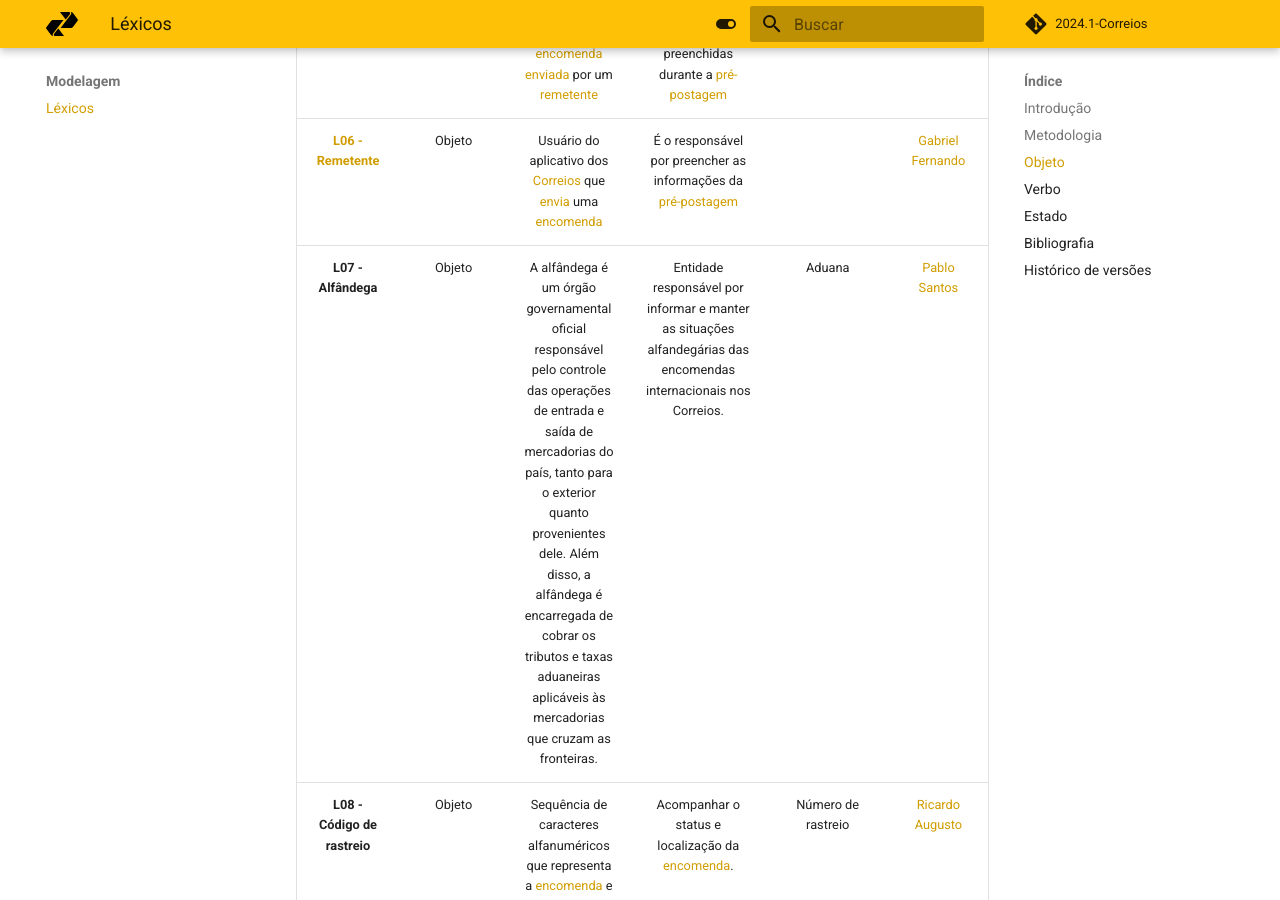
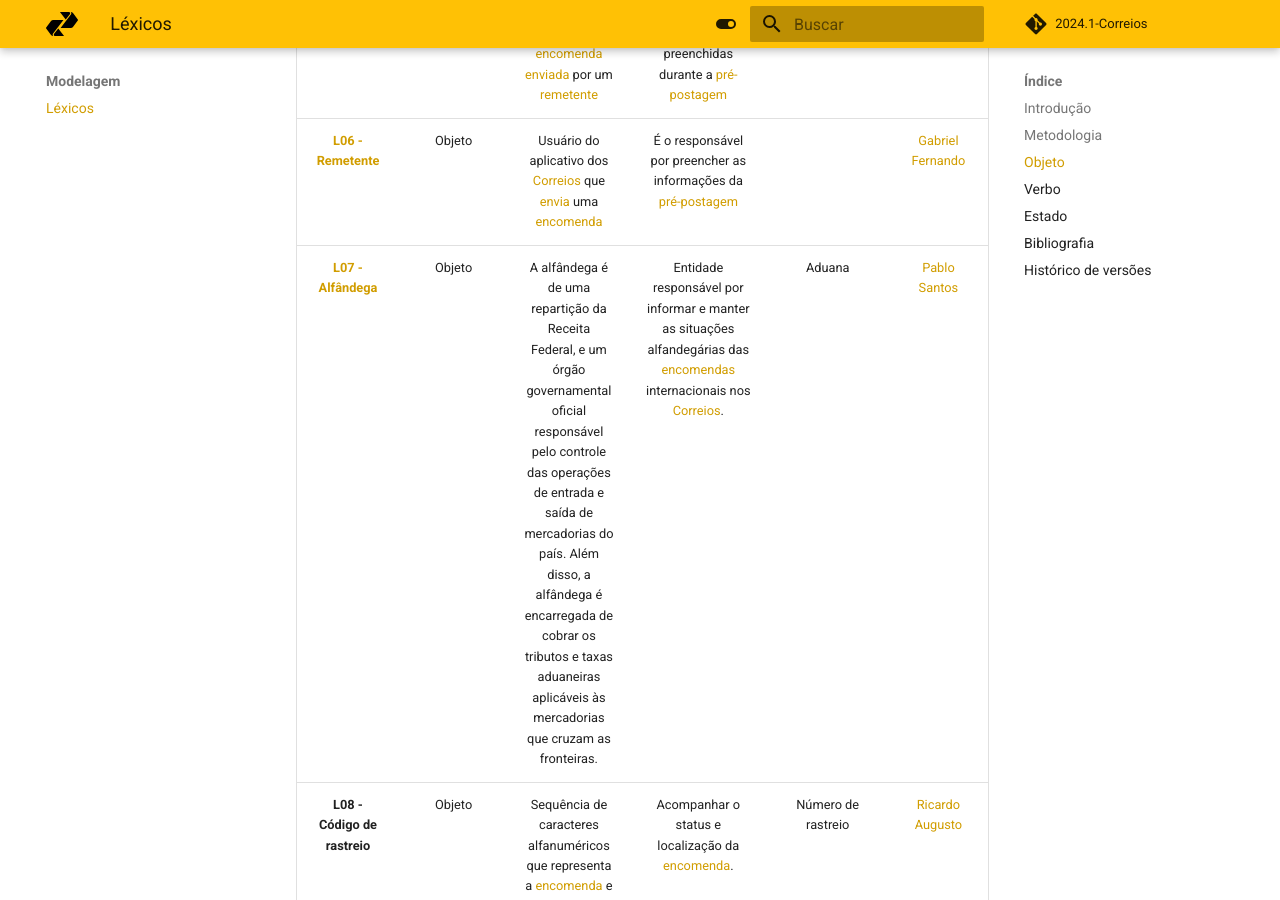
Before and after one commit to Requisitos-de-Software/2024.1-Serasa, an MkDocs documentation site: the page built from docs/modelagem/lexicos.md, in a window 1280 px wide and 900 px high, scrolled down 2001 px. Built offline with MkDocs 1.6.1 and Material for MkDocs 9.7.7, drawn with Linux system fonts in a browser that asks for light colours; comment, search, counter and statistics services are not loaded; some of the changed text lies outside the part shown.

Commit message:
update objeto

```diff
--- a/docs/modelagem/lexicos.md
+++ b/docs/modelagem/lexicos.md
@@ -30,7 +30,7 @@ Nos léxicos do tipo Objeto é definido: o objeto, outros objetos com os quais s
 | **L04 -** | Objeto |  |  | |[Gabriel Basto](https://github.com/Bertolazi) |
 | <a id="destinatario">**L05 - Destinatário**</a> | Objeto | Pessoa que recebe uma <a href="#encomenda">encomenda</a> <a href="#enviar">enviada</a> por um <a href="#remetente">remetente</a> | Tem suas informações preenchidas durante a <a href=#prepostagem>pré-postagem</a> | |[Gabriel Fernando](https://github.com/MMcLovin) |
 | <a id="remetente">**L06 - Remetente**</a> | Objeto | Usuário do aplicativo dos <a href="#correios">Correios</a> que <a href="#enviar">envia</a> uma <a href="#encomenda">encomenda</a> | É o responsável por preencher as informações da <a href=#prepostagem>pré-postagem</a> | | [Gabriel Fernando](https://github.com/MMcLovin) |
-| **L07 - Alfândega** | Objeto | A alfândega é um órgão governamental oficial responsável pelo controle das operações de entrada e saída de mercadorias do país, tanto para o exterior quanto provenientes dele. Além disso, a alfândega é encarregada de cobrar os tributos e taxas aduaneiras aplicáveis às mercadorias que cruzam as fronteiras. | Entidade responsável por informar e manter as situações alfandegárias das encomendas internacionais nos Correios. |Aduana |[Pablo Santos](https://github.com/pabloheika) |
+| <a id="alfandega">**L07 - Alfândega**</a> | Objeto | A alfândega é de uma repartição da Receita Federal, e um órgão governamental oficial responsável pelo controle das operações de entrada e saída de mercadorias do país. Além disso, a alfândega é encarregada de cobrar os tributos e taxas aduaneiras aplicáveis às mercadorias que cruzam as fronteiras. | Entidade responsável por informar e manter as situações alfandegárias das <a href="#encomenda">encomendas</a> internacionais nos <a href="#correios">Correios</a>. | Aduana | [Pablo Santos](https://github.com/pabloheika) |
 | **L08 - Código de rastreio** | Objeto | Sequência de caracteres alfanuméricos que representa a <a href="#encomenda">encomenda</a> e permite rastrear e verificar seu status. | Acompanhar o status e localização da <a href="#encomenda">encomenda</a>. | Número de rastreio |[Ricardo Augusto](https://github.com/avmricardo) |
 | <a id="cep">**L09 - CEP**</a> | Objeto | É a sigla de Código de Endereçamento Postal que serve para organizar e facilitar a postagem, <a href="#rastrear">rastreio</a> e distribuição das <a href="#encomenda">encomendas</a> de forma lógica. | O CEP é utilizado para identificar rapidamente o endereço que será utilizado para fins de <a href="#simular">simulação</a> e postagens das <a href="#encomenda">encomendas</a> e correspondências.  | Código de Endereçamento Postal |[Claudio Henrique](https://github.com/claudiohsc) |
 
@@ -66,7 +66,7 @@ Nos léxicos do tipo estado são definidos: qual o significado das ações e qua
 |:------:|:-------------:|:-----:|:-------:|:--------:|:-----:|
 | <a id="logado">**L - Usuário logado**</a> | Estado | Ocorre quando o usuário faz o seu Login no aplicativo do <a href="#correios">Correios</a>.  | É possível realizar pré-postagem, ver mensagens, vales postais e sobre a conta. Quando o usuário desconecta da sua conta, ele sai do estado atual.  | Usuário conectado |[Claudio Henrique](https://github.com/claudiohsc) |
 |<a id="logado">**L - Documento encontrado**</a> | Estado | Ocorre quando o <a href="#documento">Documento</a> é encontrado através da <a href="#buscar">busca</a> no aplicativo,o documento fica guardado em uma agência por um período de 60 dias. | Nesse momento cabe ao usário ir até a agência retirar o seu documento pagando uma taxa de 10 reais. | Localizado, Achado. |[Danilo Carvalho](https://github.com/Danilo-Carvalho-Antunes) |
-| <a id="embaraço_aduaneiro">**L18 - Embaraço Aduaneiro** </a> | Estado | A  <a href="#encomenda">encomenda</a> fica retida em uma sede de inspeção da receita federal para a averiguação do objeto e possível tributação.O objeto é levado para a aduana por ser identificado algum item que não foi tributado ou foi tributado de maneira incorreta. | Pode-se realizar o <a href="#pagamentodetaxas">pagamento de taxas</a> alfandegárias ou <a href="#cancelar_o_recebimento">cancelar o recebimento</a> da encomenda. | Restrição alfandegária |[Elias F. Oliveira](https://www.github.com/EliasOliver21) |
+| <a id="embaraço_aduaneiro">**L18 - Embaraço Aduaneiro** </a> | Estado | A  <a href="#encomenda">encomenda</a> fica retida em uma sede de inspeção da receita federal para a averiguação do objeto e possível tributação.O objeto é levado para a <a id="alfandega">aduana</a> por ser identificado algum item que não foi tributado ou foi tributado de maneira incorreta. | Pode-se realizar o <a href="#pagamentodetaxas">pagamento de taxas</a> alfandegárias ou <a href="#cancelar_o_recebimento">cancelar o recebimento</a> da encomenda. | Restrição alfandegária |[Elias F. Oliveira](https://www.github.com/EliasOliver21) |
 | **L -** | Estado |  |  | |[Gabriel Basto](https://github.com/Bertolazi) |
 | <a id="aguardando">**L - Aguardando Postagem**</a> | Estado | Quando um <a href="#remetente">remetente</a> faz uma <a href="#prepostagem">pré-postagem</a>, a mesma ficará em aguardo na seção de minhas postagens do aplicativo dos <a href="#correios">Correios</a>, até que seja postada em uma <>agência<> | Após a <a href="#encomenda">encomenda</a> ter sido postada em uma <>agencia<>, ela sairá da página de "Em aguardo" | Em espera |[Gabriel Fernando](https://github.com/MMcLovin) |
 | **L -** | Estado |  |  | |[Pablo Santos](https://github.com/pabloheika) |
```
